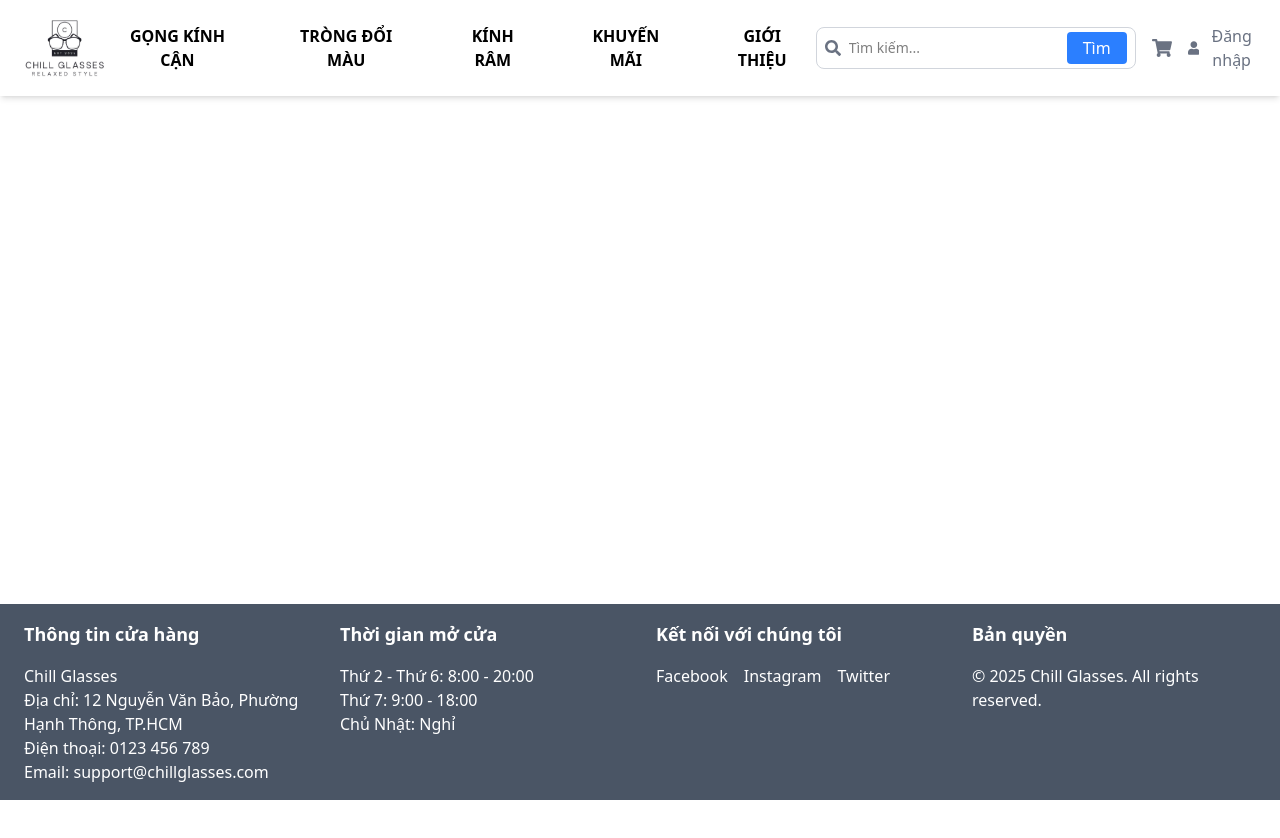
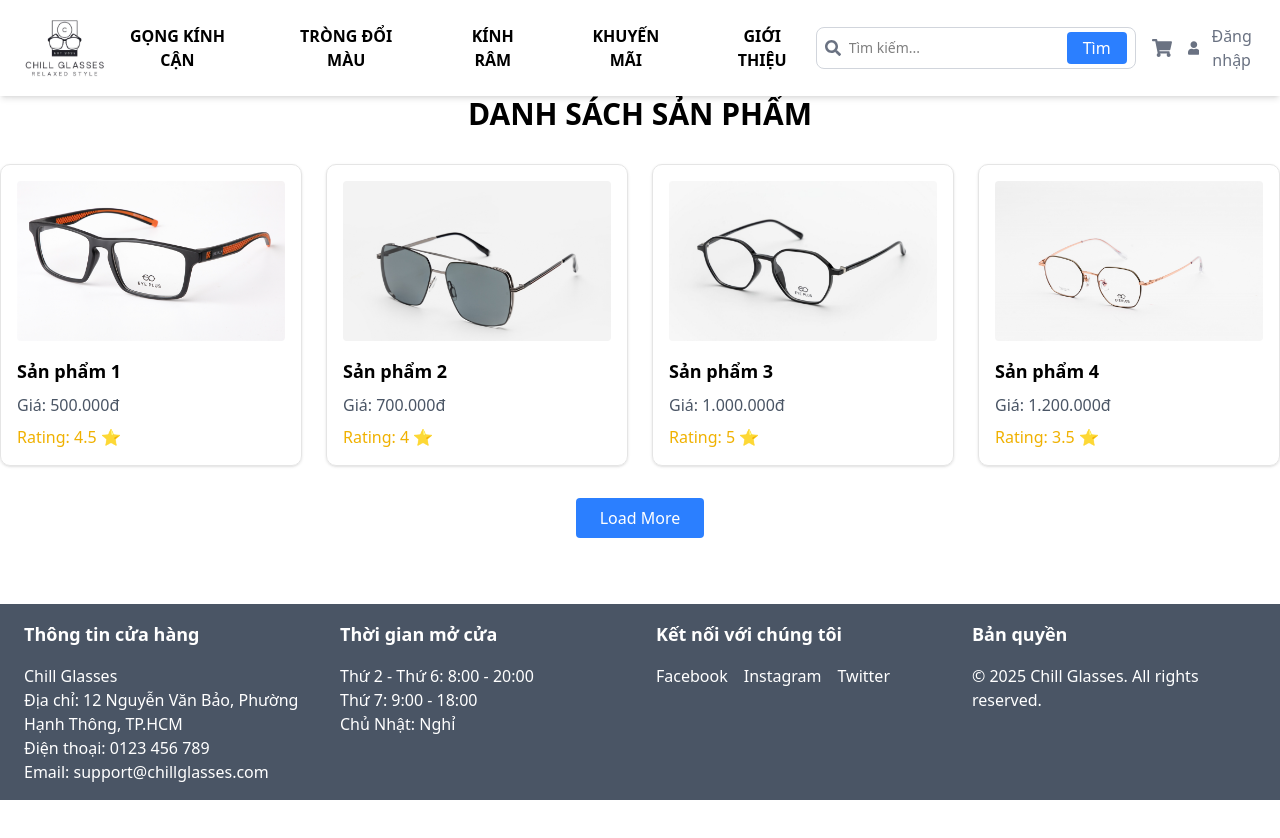
Before and after one commit to PhanQuocHuyIUH/ChillGlasses, a Next.js app: page /products in a window 1280 px wide. Shown: the top 838 px of the page. Built offline with nearby package versions, Linux system fonts and the light colour scheme.

Commit message:
feat: implement product listing page

```diff
--- /dev/null
+++ b/src/app/(customer)/about-us/page.tsx
@@ -0,0 +1,36 @@
+const page = () => {
+  return (
+    <div className="flex flex-col items-center justify-center min-h-screen bg-linear-to-br from-blue-500 via-purple-500 to-pink-500 text-gray-800">
+      {/* Container chính */}
+      <div className="bg-white shadow-lg rounded-lg p-8 max-w-4xl text-center">
+        {/* Tiêu đề */}
+        <h1 className="text-4xl font-bold mb-6 text-gray-800">Giới thiệu dự án Chill Glasses</h1>
+
+        {/* Nội dung giới thiệu */}
+        <div>
+          <p className="text-lg mb-4 text-gray-700">
+            <strong>Chill Glasses</strong> là một dự án thương mại điện tử chuyên cung cấp các sản phẩm kính thời trang và chất lượng cao.
+            Với sứ mệnh mang đến sự tự tin và phong cách cho khách hàng, chúng tôi luôn đặt chất lượng và trải nghiệm người dùng lên hàng đầu.
+          </p>
+          <p className="text-lg mb-4 text-gray-700">
+            Dự án được xây dựng với công nghệ hiện đại, bao gồm <strong>Next.js</strong>, <strong>React</strong>, và <strong>Tailwind CSS</strong>,
+            nhằm mang lại hiệu suất cao và giao diện thân thiện với người dùng.
+          </p>
+        </div>
+
+        {/* Danh sách thành viên */}
+        <div className="mt-10">
+          <h2 className="text-2xl font-bold mb-4 text-gray-800">Thành viên dự án</h2>
+          <ul className="list-disc list-inside text-lg text-gray-700">
+            <li>Phan Quốc Huy - Trưởng nhóm</li>
+            <li>Nguyễn Lê Trâm Anh - Thiết kế giao diện</li>
+            <li>Nguyễn Minh Duy - Phát triển Frontend</li>
+            <li>Lương Minh Duy - Phát triển Backend</li>
+          </ul>
+        </div>
+      </div>
+    </div>
+  );
+};
+
+export default page;
--- a/src/app/(customer)/products/page.tsx
+++ b/src/app/(customer)/products/page.tsx
@@ -1,11 +1,100 @@
-const page = () => {
+"use client";
+
+import { useState } from "react";
+import Image from "next/image";
+import product1 from "@/../public/images/product1.jpg";
+import product2 from "@/../public/images/product2.jpg";
+import product3 from "@/../public/images/product3.jpg";
+import product4 from "@/../public/images/product4.jpg";
+
+
+const allProducts = [
+  {
+    id: 1,
+    name: "Sản phẩm 1",
+    price: "500.000đ",
+    rating: 4.5,
+    image: product1,
+  },
+  {
+    id: 2,
+    name: "Sản phẩm 2",
+    price: "700.000đ",
+    rating: 4.0,
+    image: product2,
+  },
+  {
+    id: 3,
+    name: "Sản phẩm 3",
+    price: "1.000.000đ",
+    rating: 5.0,
+    image: product3,
+  },
+  {
+    id: 4,
+    name: "Sản phẩm 4",
+    price: "1.200.000đ",
+    rating: 3.5,
+    image: product4,
+  },
+  {
+    id: 5,
+    name: "Sản phẩm 5",
+    price: "800.000đ",
+    rating: 4.2,
+    image: product1,
+  },
+  {
+    id: 6,
+    name: "Sản phẩm 6",
+    price: "600.000đ",
+    rating: 4.8,
+    image: product2,
+  },
+];
+
+const ProductListingPage = () => {
+  const [visibleProducts, setVisibleProducts] = useState(4); // Số lượng sản phẩm hiển thị ban đầu
+
+  // Hàm xử lý khi nhấn nút Load More
+  const handleLoadMore = () => {
+    setVisibleProducts((prev) => prev + 2); // Hiển thị thêm 2 sản phẩm mỗi lần nhấn
+  };
 
   return (
-    <div className="text-black">
-      <h1>This is product list</h1>
+    <div className="text-black container mx-auto py-8">
+      <h1 className="text-3xl font-bold text-center mb-8">DANH SÁCH SẢN PHẨM</h1>
+      <div className="grid grid-cols-1 sm:grid-cols-2 md:grid-cols-3 lg:grid-cols-4 gap-6">
+        {allProducts.slice(0, visibleProducts).map((product) => (
+          <div
+            key={product.id}
+            className="border rounded-lg p-4 shadow hover:shadow-lg transition-shadow"
+          >
+            <Image
+              src={product.image}
+              alt={product.name}
+              className="w-full h-40 object-cover rounded"
+              width={160}
+              height={160}
+            />
+            <h2 className="text-lg font-bold mt-4">{product.name}</h2>
+            <p className="text-gray-600 mt-2">Giá: {product.price}</p>
+            <p className="text-yellow-500 mt-2">Rating: {product.rating} ⭐</p>
+          </div>
+        ))}
+      </div>
+      {visibleProducts < allProducts.length && (
+        <div className="text-center mt-8">
+          <button
+            onClick={handleLoadMore}
+            className="bg-blue-500 text-white px-6 py-2 rounded hover:bg-blue-600"
+          >
+            Load More
+          </button>
+        </div>
+      )}
     </div>
-
   );
 };
 
-export default page;
+export default ProductListingPage;
--- a/src/components/layout/Header.tsx
+++ b/src/components/layout/Header.tsx
@@ -60,24 +60,32 @@ const Header = () => {
               </Link>
             </li>
             <li>
+              <Link href="/products">
                 <button className="hover:text-gray-500 font-bold px-4 py-2">
                   TRÒNG ĐỔI MÀU
                 </button>
+              </Link>
             </li>
             <li>
+              <Link href="/products">
                 <button className="hover:text-gray-500 font-bold px-4 py-2">
                   KÍNH RÂM
                 </button>
+              </Link>
             </li>
             <li>
+              <Link href="/products">
                 <button className="hover:text-gray-500 font-bold px-4 py-2">
                   KHUYẾN MÃI
                 </button>
+              </Link>
             </li>
             <li>
+              <Link href="/about-us">
                 <button className="hover:text-gray-500 font-bold px-4 py-2">
                   GIỚI THIỆU
                 </button>
+              </Link>
             </li>
           </ul>
         </nav>
```
Lines whose indentation alone changed are shown as unchanged.
